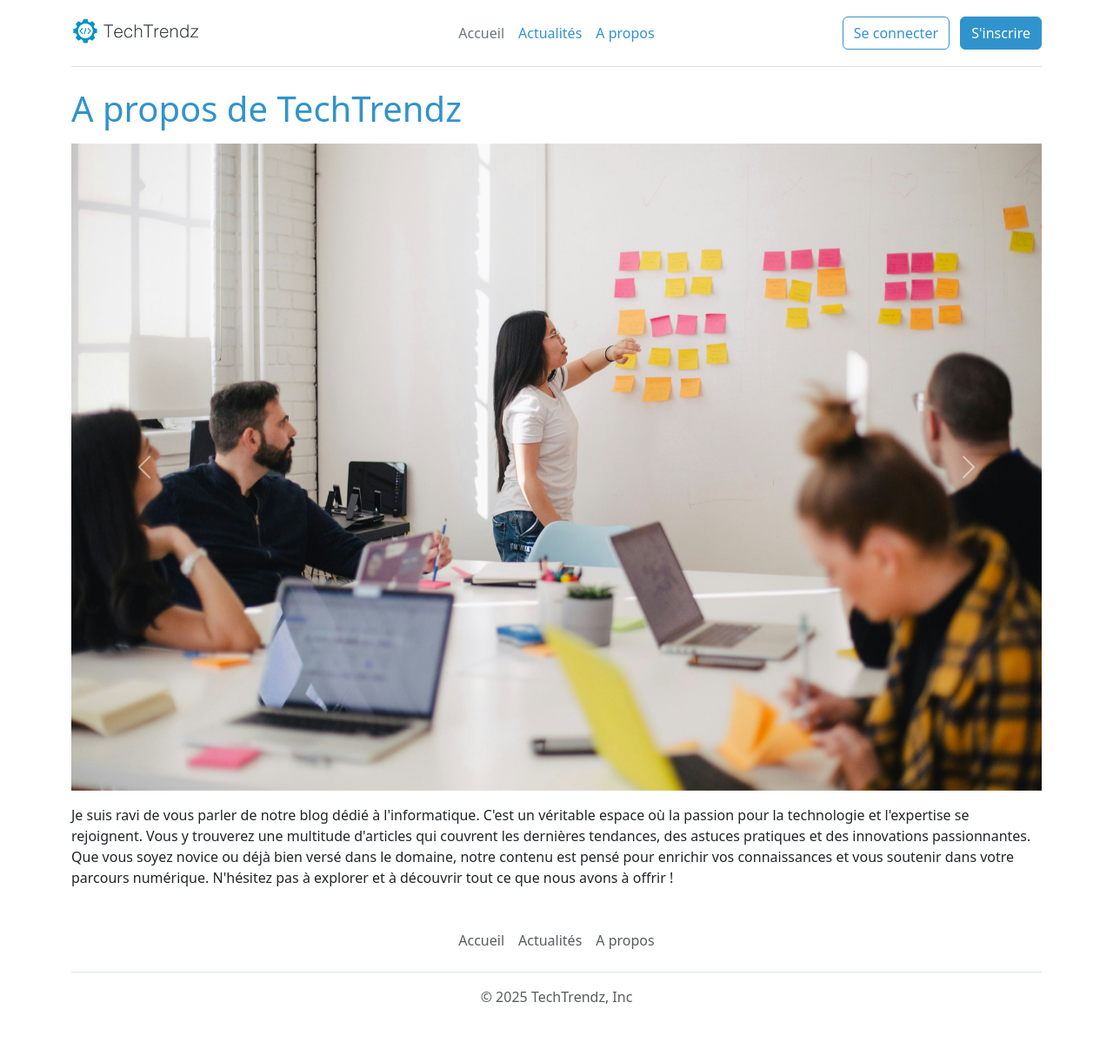
After one commit to Geraldine743/TechTrendz, a PHP site: page /a_propos.php in a window 1280 px wide. The commit adds this page. Shown: the whole page at 87% size. Run offline with PHP 8.4, Linux system fonts and the light colour scheme.

Commit message:
add about page

```diff
--- /dev/null
+++ b/a_propos.php
@@ -0,0 +1,30 @@
+<?php require_once __DIR__ . "/templates/header.php" ?>
+
+<h1 class="mb-3">A propos de TechTrendz</h1>
+
+<div id="carouselExample" class="carousel slide mb-3">
+    <div class="carousel-inner">
+        <div class="carousel-item active">
+            <img src="assets/image/entreprise1.jpg" class="d-block w-100" alt="presentation entreprise">
+        </div>
+        <div class="carousel-item">
+            <img src="assets/image/entreprise2.jpg" class="d-block w-100" alt="presentation entreprise">
+        </div>
+        <div class="carousel-item">
+            <img src="assets/image/entreprise3.jpg" class="d-block w-100" alt="presentation entreprise">
+        </div>
+    </div>
+    <button class="carousel-control-prev" type="button" data-bs-target="#carouselExample" data-bs-slide="prev">
+        <span class="carousel-control-prev-icon" aria-hidden="true"></span>
+        <span class="visually-hidden">Previous</span>
+    </button>
+    <button class="carousel-control-next" type="button" data-bs-target="#carouselExample" data-bs-slide="next">
+        <span class="carousel-control-next-icon" aria-hidden="true"></span>
+        <span class="visually-hidden">Next</span>
+    </button>
+</div>
+
+<p>Je suis ravi de vous parler de notre blog dédié à l'informatique. C'est un véritable espace où la passion pour la technologie et l'expertise se rejoignent. Vous y trouverez une multitude d'articles qui couvrent les dernières tendances, des astuces pratiques et des innovations passionnantes. Que vous soyez novice ou déjà bien versé dans le domaine, notre contenu est pensé pour enrichir vos connaissances et vous soutenir dans votre parcours numérique. N'hésitez pas à explorer et à découvrir tout ce que nous avons à offrir !</p>
+
+
+<?php require_once __DIR__ . "/templates/footer.php" ?>
--- a/templates/header.php
+++ b/templates/header.php
@@ -20,7 +20,7 @@
             <ul class="nav col-12 col-md-auto mb-2 justify-content-center mb-md-0">
                 <li><a href="index.php" class="nav-link px-2 link-secondary">Accueil</a></li>
                 <li><a href="actualités.php" class="nav-link px-2">Actualités</a></li>
-                <li><a href="#" class="nav-link px-2">A propos</a></li>
+                <li><a href="a_propos.php" class="nav-link px-2">A propos</a></li>
             </ul>
             <div class="col-md-3 text-end">
                 <button type="button" class="btn btn-outline-primary me-2">Se connecter</button>
```
Also changed, not shown: assets/image/entreprise1.jpg (added), assets/image/entreprise2.jpg (added), assets/image/entreprise3.jpg (added).
